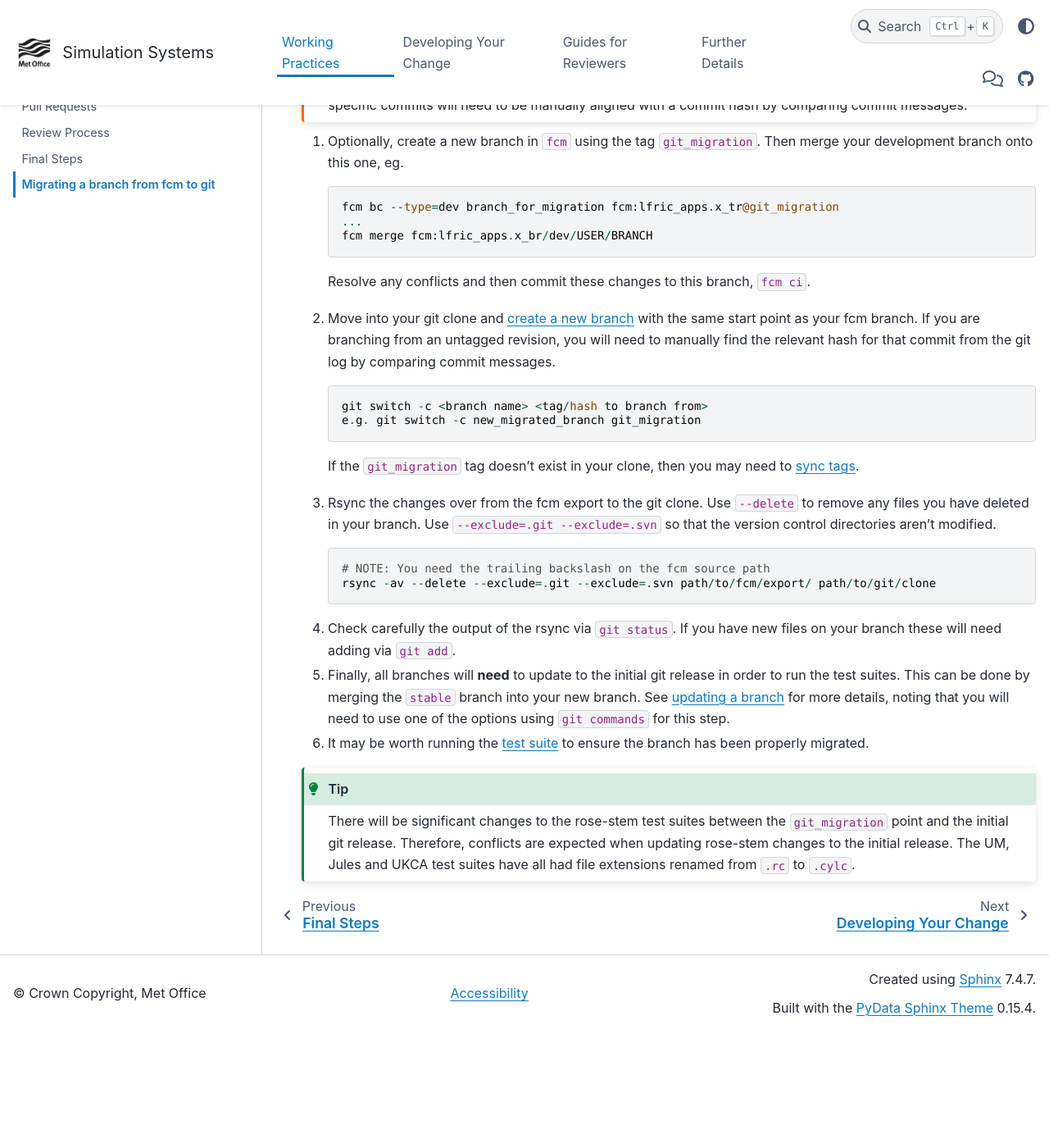
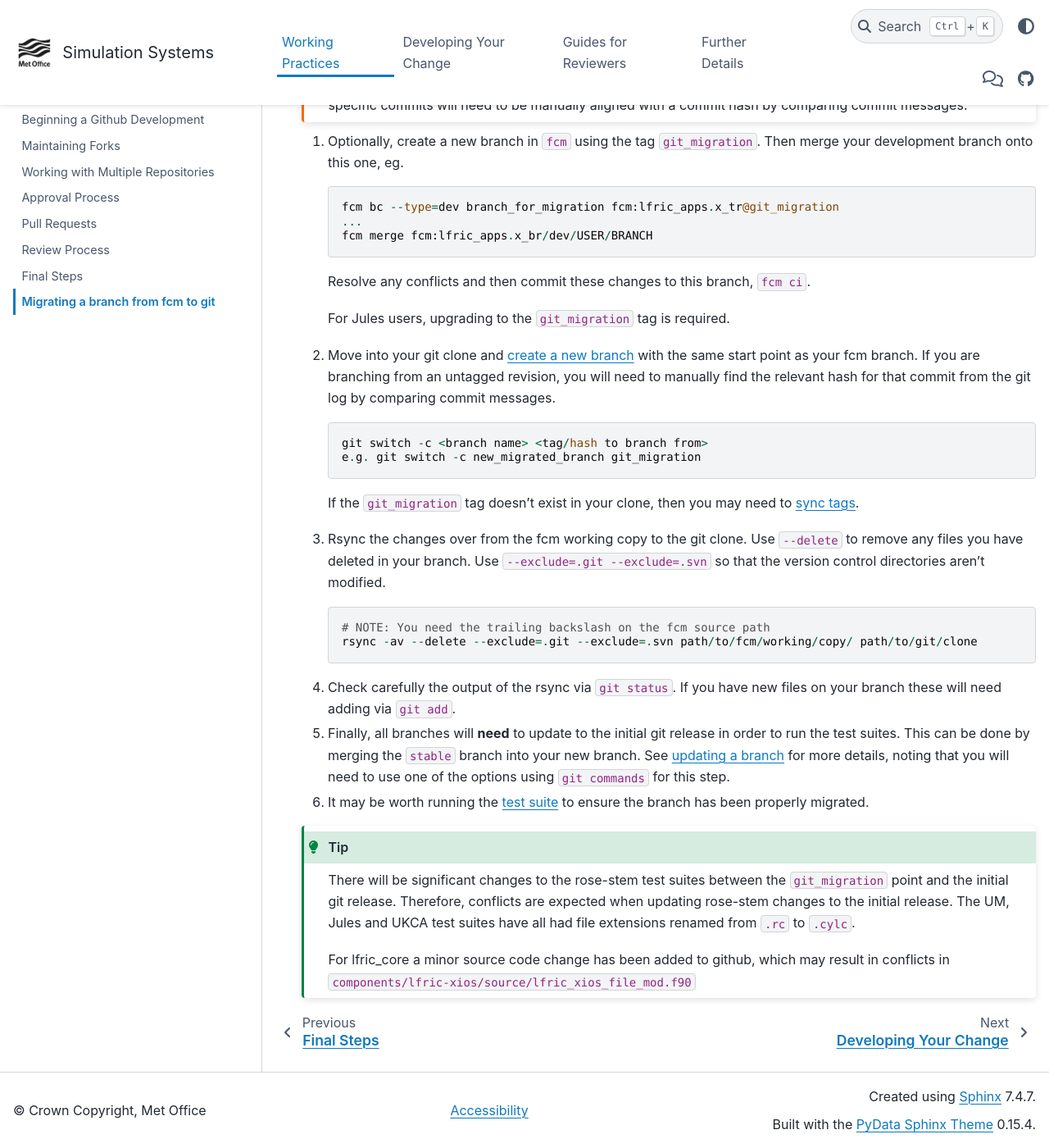
Before and after one commit to MetOffice/simulation-systems, a Sphinx documentation site: the page built from source/WorkingPractices/branch_migration.rst, in a window 1280 px wide and 1400 px high, scrolled down 573 px. Shown: the whole window at 82% size. Built offline with Sphinx 7.4.7 and the PyData theme 0.15.4, drawn with Linux system fonts in a browser that asks for light colours; before the commit the page ends 1831 px from its top, so only the background shows below that.

Commit message:
further migration tweaks (#520)

```diff
--- a/source/WorkingPractices/branch_migration.rst
+++ b/source/WorkingPractices/branch_migration.rst
@@ -44,6 +44,9 @@
 
    Resolve any conflicts and then commit these changes to this branch,
    ``fcm ci``.
+
+   For Jules users, upgrading to the ``git_migration`` tag is required.
+
 #. Move into your git clone and :ref:`create a new branch <create_branch>` with
    the same start point as your fcm branch. If you are branching from an
    untagged revision, you will need to manually find the relevant hash for that
@@ -57,15 +60,15 @@
    If the ``git_migration`` tag doesn't exist in your clone, then you may need
    to :ref:`sync tags <sync_fork_tags>`.
 
-#. Rsync the changes over from the fcm export to the git clone. Use ``--delete``
-   to remove any files you have deleted in your branch. Use
+#. Rsync the changes over from the fcm working copy to the git clone. Use
+   ``--delete`` to remove any files you have deleted in your branch. Use
    ``--exclude=.git --exclude=.svn`` so that the version control directories
    aren't modified.
 
    .. code-block::
 
      # NOTE: You need the trailing backslash on the fcm source path
-     rsync -av --delete --exclude=.git --exclude=.svn path/to/fcm/export/ path/to/git/clone
+     rsync -av --delete --exclude=.git --exclude=.svn path/to/fcm/working/copy/ path/to/git/clone
 
 #. Check carefully the output of the rsync via ``git status``. If you have new
    files on your branch these will need adding via ``git add``.
@@ -84,3 +87,6 @@
     are expected when updating rose-stem changes to the initial release. The UM,
     Jules and UKCA test suites have all had file extensions renamed from ``.rc``
     to ``.cylc``.
+
+    For lfric_core a minor source code change has been added to github, which
+    may result in conflicts in ``components/lfric-xios/source/lfric_xios_file_mod.f90``
```
